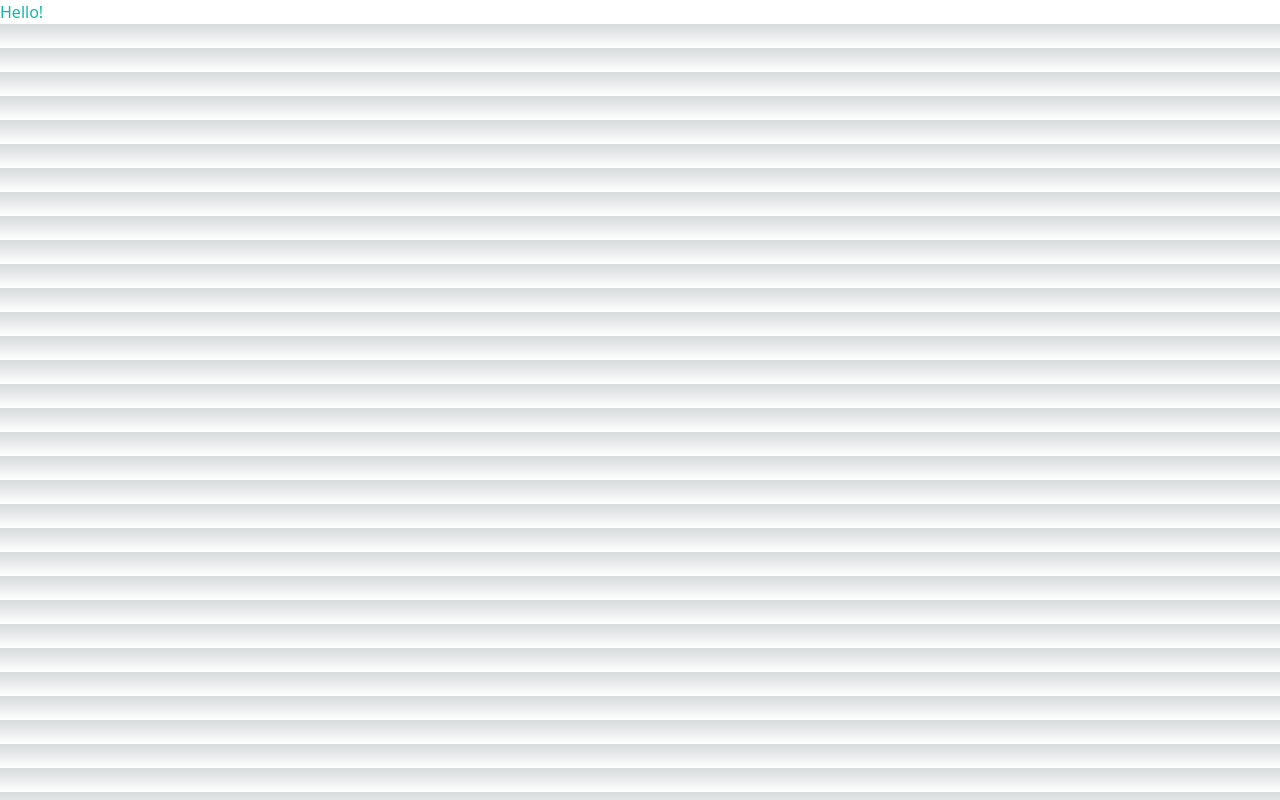
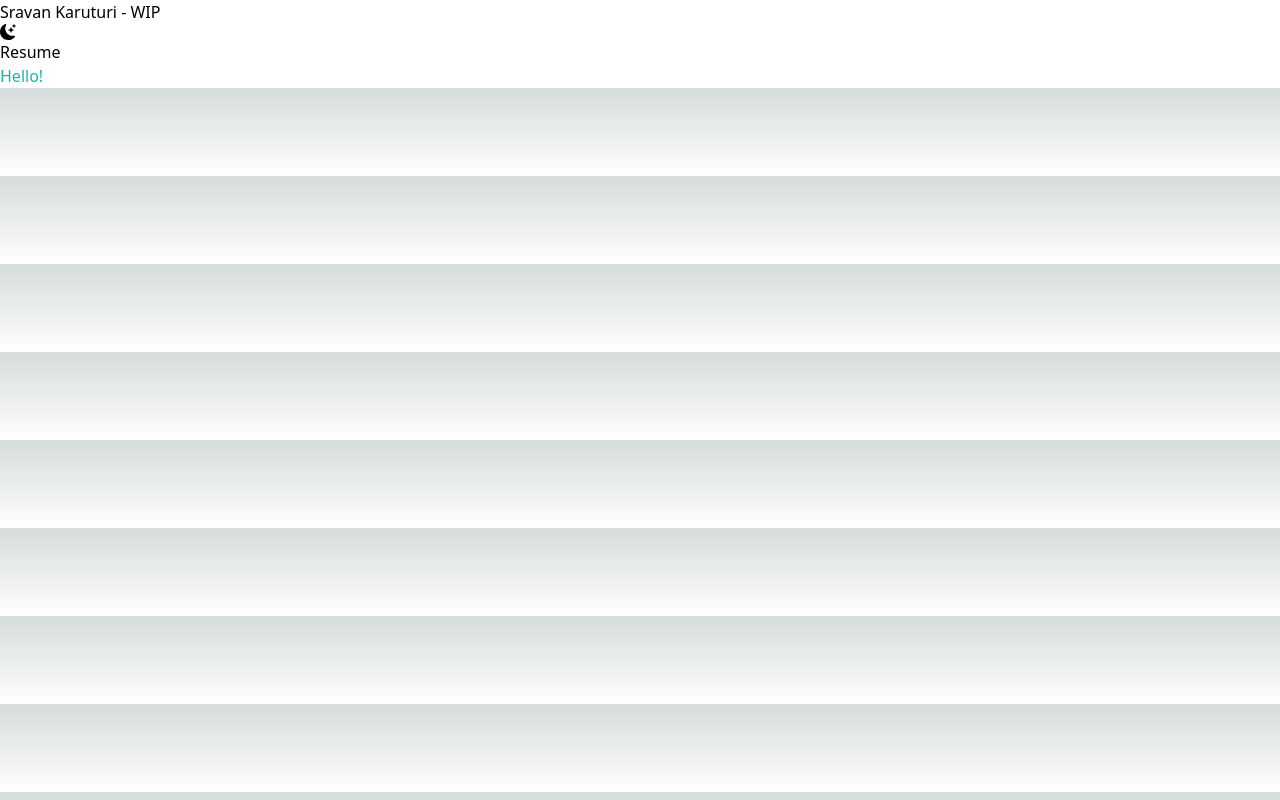
Before and after one commit to sravankaruturi/react-portfolio, a Next.js app: page / in a window 1280 px wide. Built offline with nearby package versions, Linux system fonts and the light colour scheme.

Commit message:
Added Navbar back in

```diff
--- a/pages/index.js
+++ b/pages/index.js
@@ -1,6 +1,6 @@
 import Head from 'next/head';
 
-// import Navbar from '@/Components/Navbar';
+import Navbar from '@/Components/Navbar';
 // import Intro from '@/Components/Intro'
 // import HomescreenPortfolio from '@/Components/HomescreenPortfolio';
 // import Footer from '@/Components/Footer'
@@ -16,7 +16,7 @@ export default function Home() {
       </Head>
       <main className='bg-white px-0'>
 
-        {/* <Navbar /> */}
+        <Navbar />
         {/* <Intro /> */}
         {/* <HomescreenPortfolio /> */}
         {/* <Footer /> */}
```
